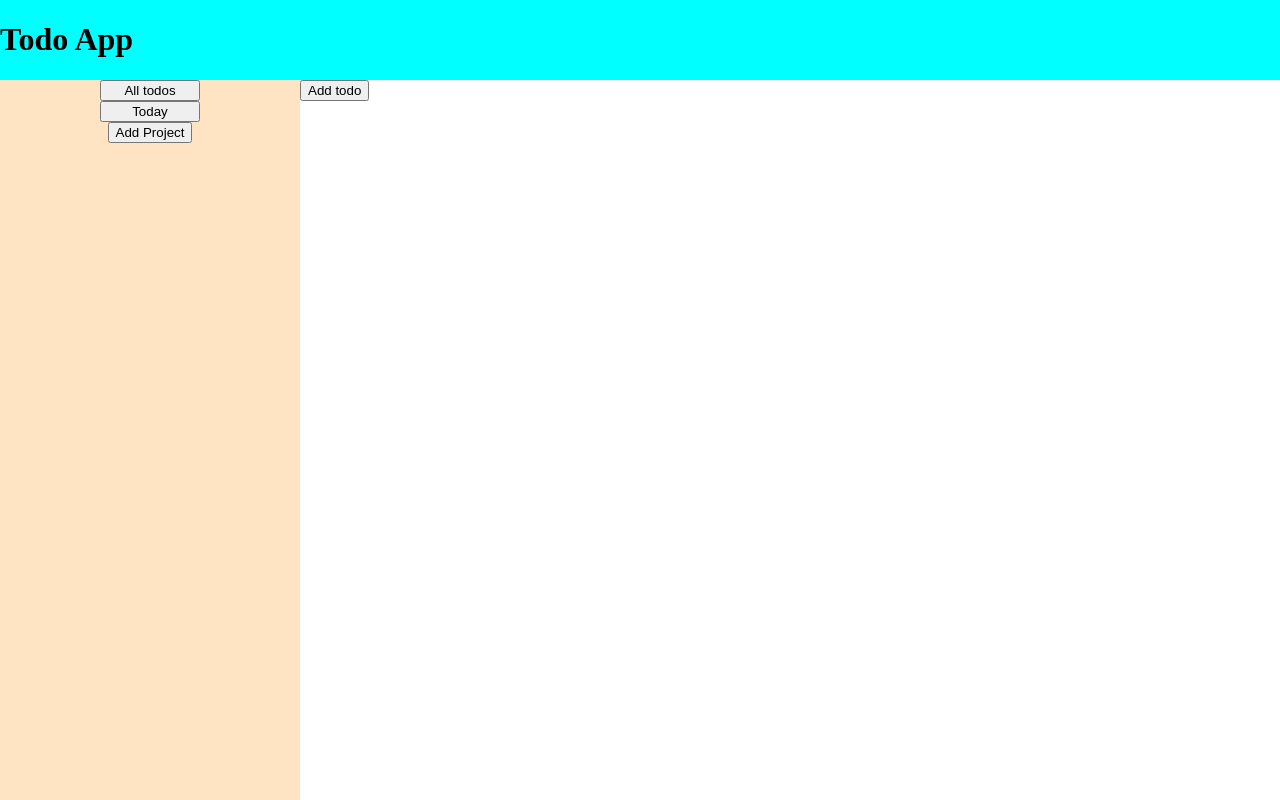
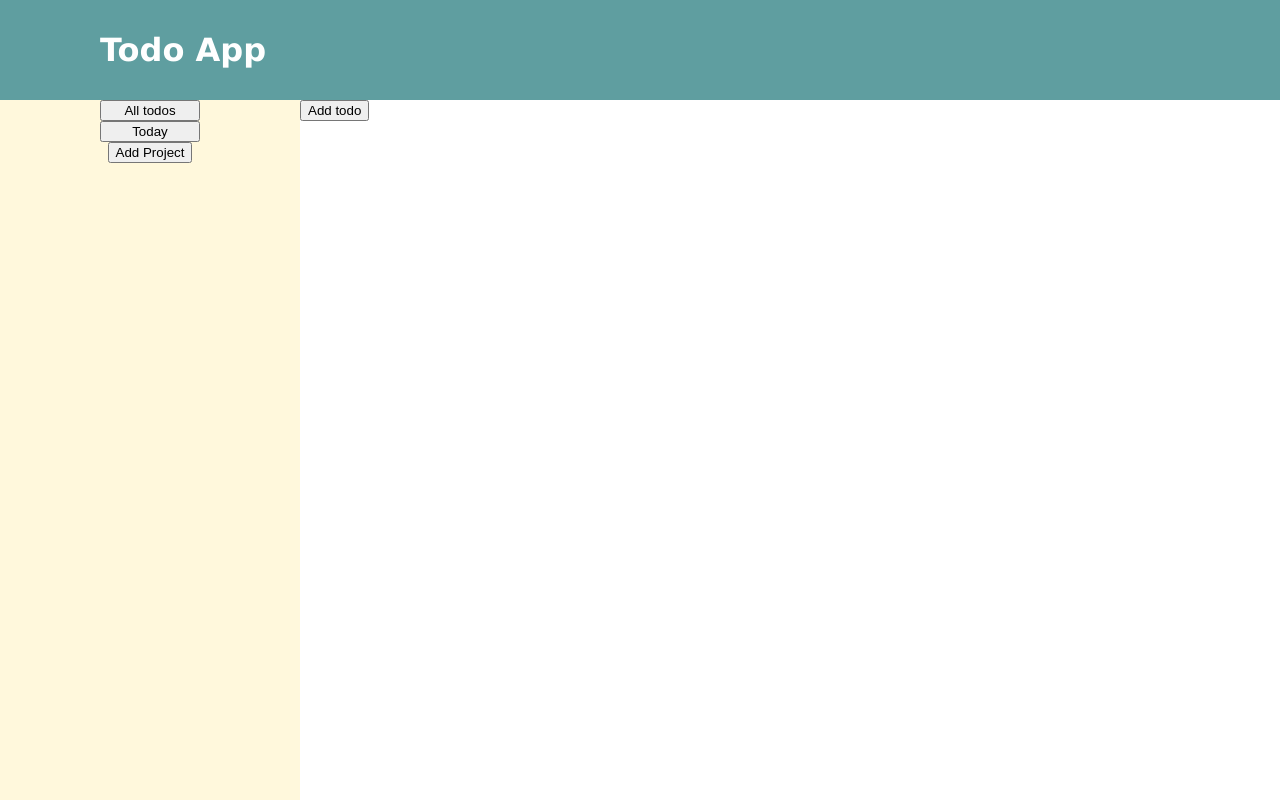
Before and after one commit to roopeak/todo-app, a website built with webpack: page src/template.html in a window 1280 px wide. Built offline with nearby package versions, Linux system fonts and the light colour scheme.

Commit message:
Header UI

```diff
--- a/src/styles.css
+++ b/src/styles.css
@@ -1,12 +1,19 @@
 body {
 	margin: 0;
 	padding: 0;
+	font-family:'Lucida Sans', 'Lucida Sans Regular', 'Lucida Grande', 'Lucida Sans Unicode', Geneva, Verdana, sans-serif;
 }
 
 header {
 	display: flex;
+	align-items: center;
+	color: white;
+	height: 100px;
+	background-color:cadetblue;
+}
 
-	background-color: aqua;
+header > h1 {
+	margin-left: 100px;
 }
 
 aside {
@@ -16,7 +23,7 @@ aside {
 	position: fixed;
 	height: 100%;
 	width: 300px;
-	background-color: bisque;
+	background-color:cornsilk;
 }
 
 #viewBtns {
```
